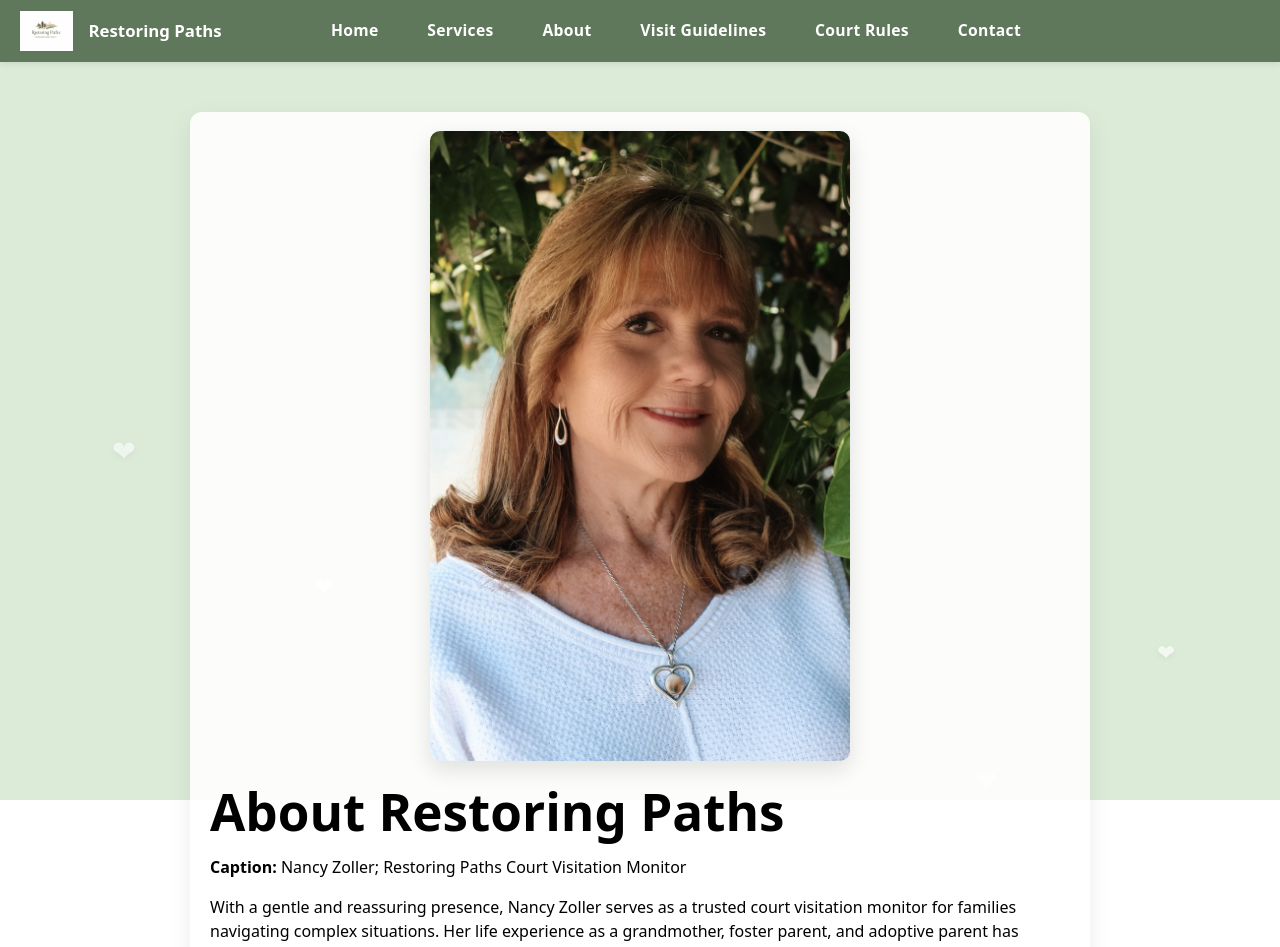
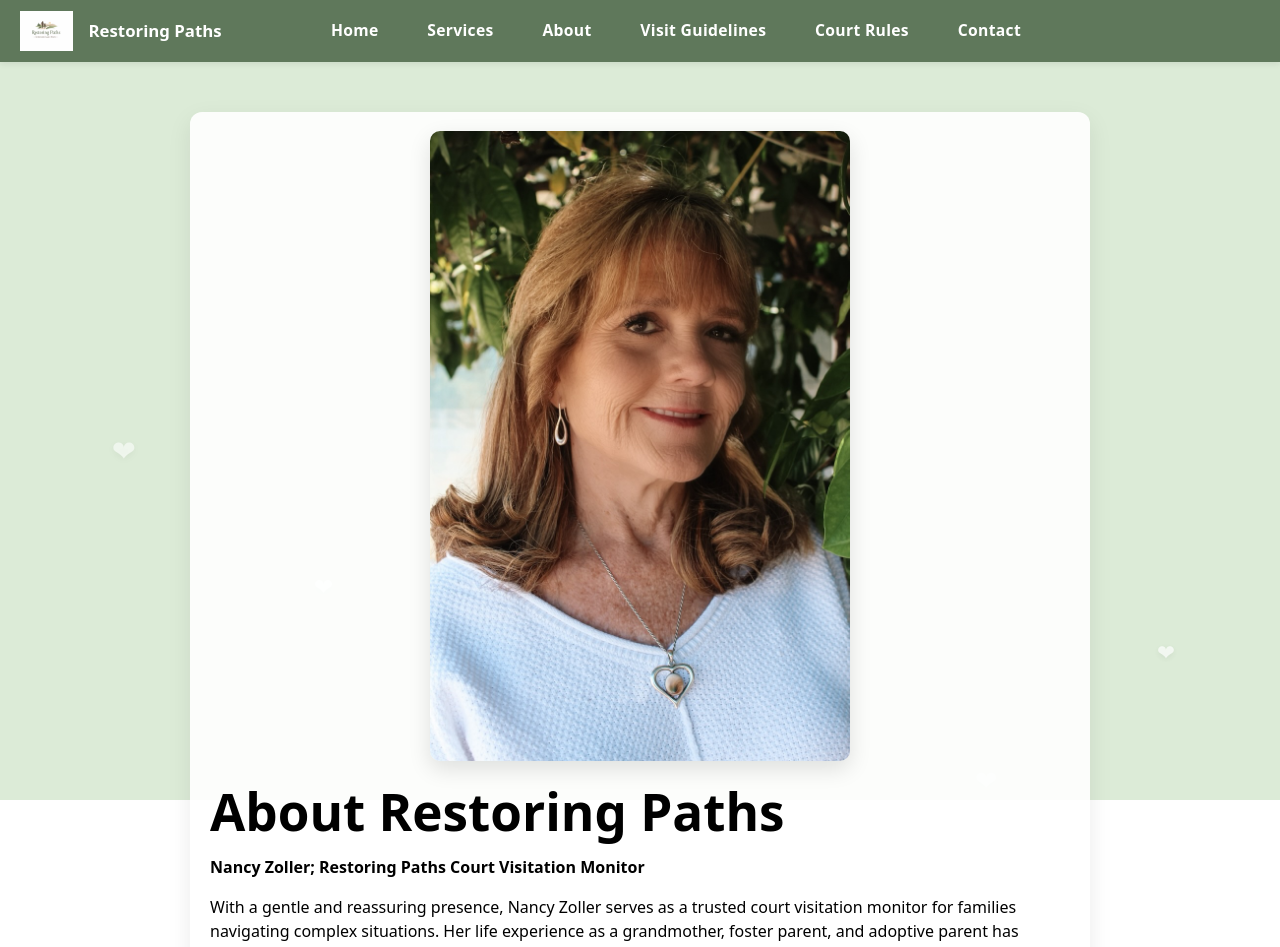
Before and after one commit to AnthonyC4848/Restoring-Paths, a React (Vite) app in the folder Restored_paths/: page /about in a window 1280 px wide. Shown: the top 947 px of the page. Built offline with nearby package versions, Linux system fonts and the light colour scheme.

Commit message:
Make Nancy Zoller caption bold on About page

```diff
--- a/Restored_paths/src/pages/About.jsx
+++ b/Restored_paths/src/pages/About.jsx
@@ -13,7 +13,7 @@ export default function About(){
           />
         </figure>
         <h1 id="about-title">About Restoring Paths</h1>
-        <p><strong>Caption:</strong> Nancy Zoller; Restoring Paths Court Visitation Monitor</p>
+        <p><strong>Nancy Zoller; Restoring Paths Court Visitation Monitor</strong></p>
         <p>
           With a gentle and reassuring presence, Nancy Zoller serves as a trusted court visitation monitor for families navigating complex situations. Her life experience as a grandmother, foster parent, and adoptive parent has shaped her compassionate perspective and deep respect for the needs of your children and family. Nancy&apos;s extensive experience within the California Family Court System allows her to approach each visit with professionalism and care, while maintaining a calm and supportive atmosphere. She is dedicated to helping your family feel safe, heard, and treated with dignity throughout the visitation process.
         </p>
```
